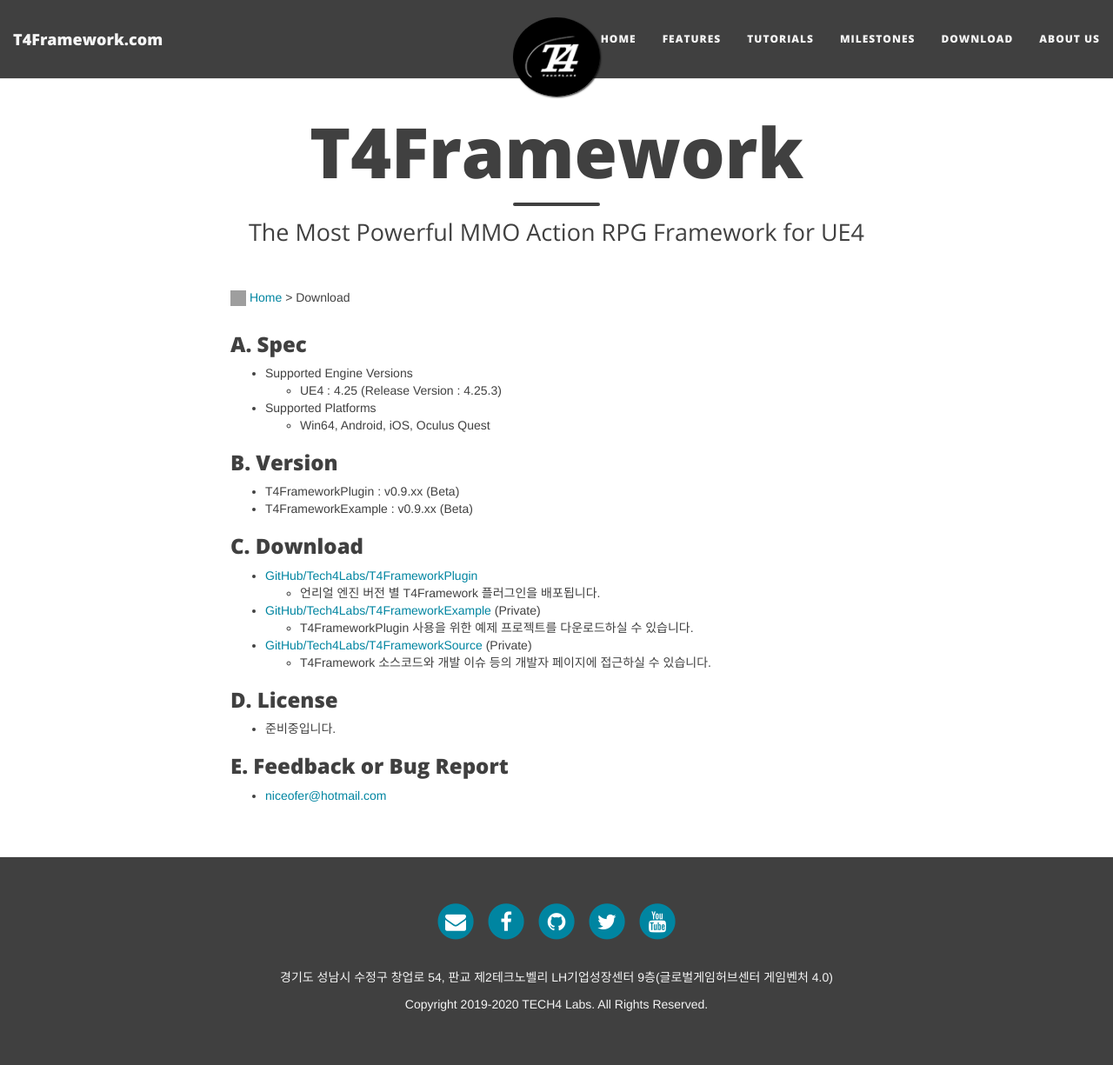
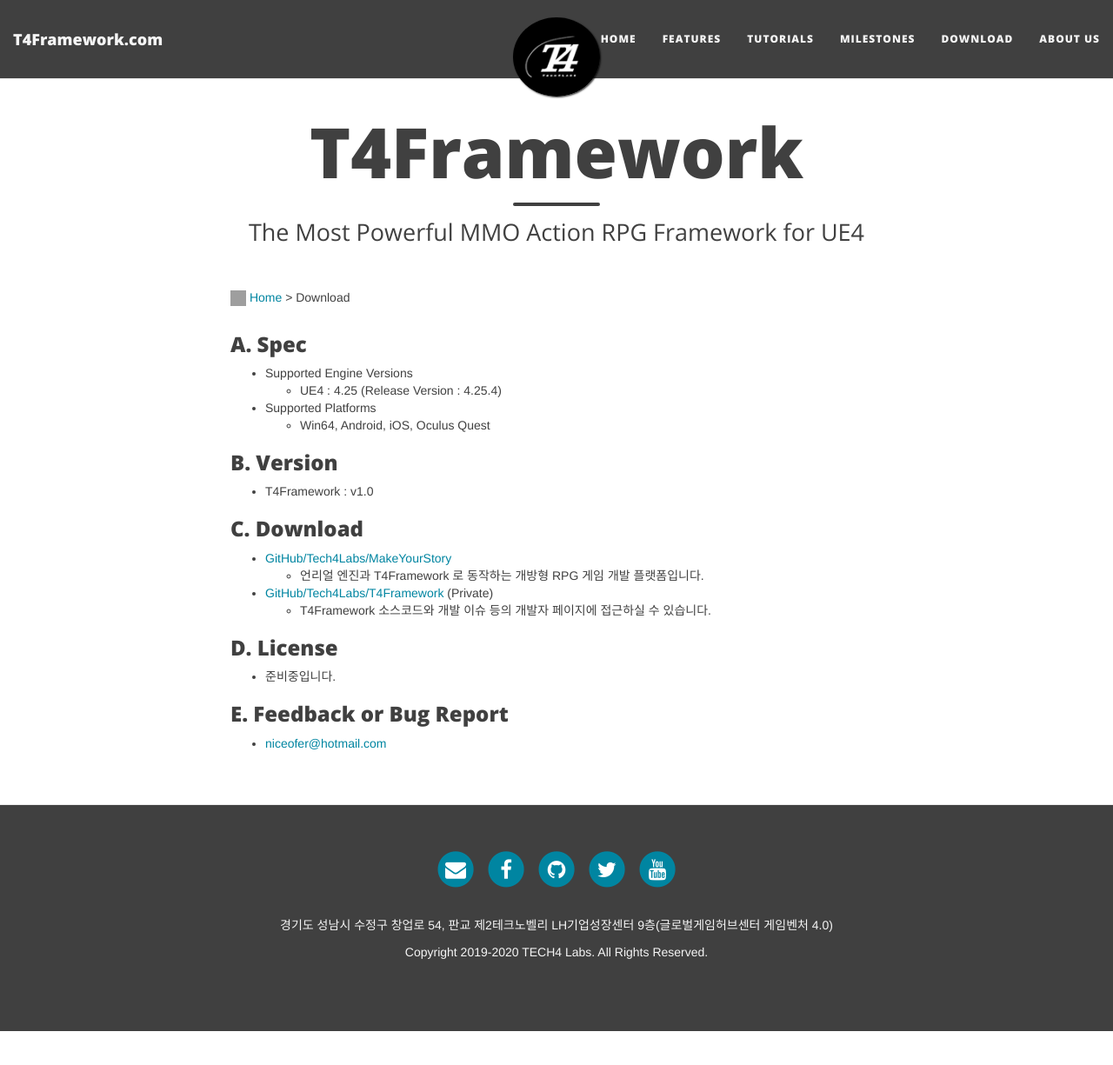
Before and after one commit to T4Framework/T4Framework_WebSite, a Jekyll site: the page built from docs/T4Framework_Download.md, in a window 1280 px wide and 1246 px high. Shown: the top 1225 px of the window at 87% size. Built offline with Jekyll 4.4.1, drawn with Linux system fonts in a browser that asks for light colours; nearby versions of some CDN libraries; grey boxes are pictures that could not be loaded.

Commit message:
다운로드 업데이트

```diff
--- a/docs/T4Framework_Download.md
+++ b/docs/T4Framework_Download.md
@@ -8,22 +8,19 @@
 ### A. Spec
 
 - Supported Engine Versions
-  - UE4 : 4.25 (Release Version : 4.25.3)
+  - UE4 : 4.25 (Release Version : 4.25.4)
 - Supported Platforms
   - Win64, Android, iOS, Oculus Quest
 
 ### B. Version
 
-- T4FrameworkPlugin : v0.9.xx (Beta)
-- T4FrameworkExample : v0.9.xx (Beta)
+- T4Framework : v1.0
 
 ### C. Download
 
-- [GitHub/Tech4Labs/T4FrameworkPlugin](https://github.com/Tech4Labs/T4FrameworkPlugin)
-  - 언리얼 엔진 버전 별 T4Framework 플러그인을 배포됩니다.
-- [GitHub/Tech4Labs/T4FrameworkExample](https://github.com/Tech4Labs/T4FrameworkExample) (Private)
-  - T4FrameworkPlugin 사용을 위한 예제 프로젝트를 다운로드하실 수 있습니다.
-- [GitHub/Tech4Labs/T4FrameworkSource](https://github.com/Tech4Labs/T4Framework) (Private)
+- [GitHub/Tech4Labs/MakeYourStory](https://github.com/Tech4Labs/MakeYourStory)
+  - 언리얼 엔진과 T4Framework 로 동작하는 개방형 RPG 게임 개발 플랫폼입니다.
+- [GitHub/Tech4Labs/T4Framework](https://github.com/Tech4Labs/T4Framework) (Private)
   - T4Framework 소스코드와 개발 이슈 등의 개발자 페이지에 접근하실 수 있습니다.
 
 ### D. License
```
